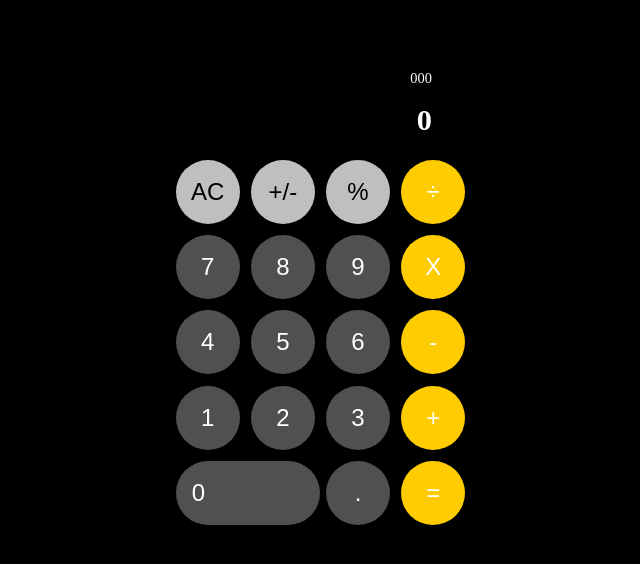
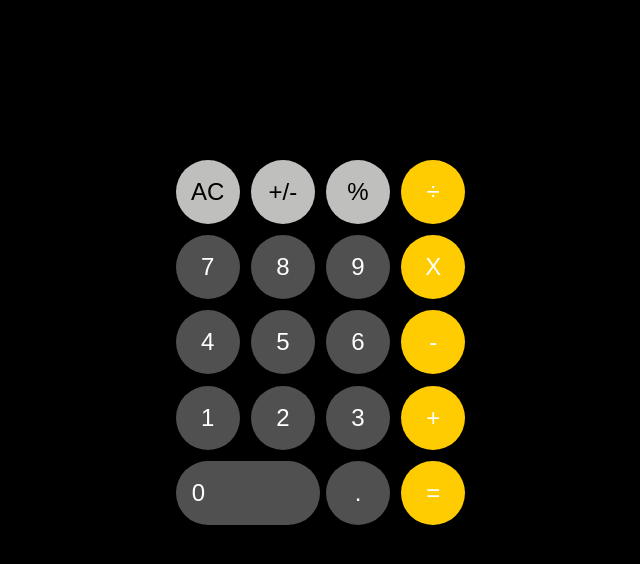
Before and after one commit to Elochukwu3/Calculator-II, a React (Create React App) app: page / in a window 1280 px wide. Shown: the top 564 px of the page, without its empty margins (314-954 px from the left). Built offline with nearby package versions, Linux system fonts and the light colour scheme.

Commit message:
reducer function

```diff
--- a/src/App.js
+++ b/src/App.js
@@ -1,14 +1,18 @@
 
+import React, {useReducer} from 'react';
 import Buttons from './components/Buttons';
 import './components/Style.css';
+import {reducer} from'./components/reducer.js'
 
 function App() {
+  const[state, dispatch]= useReducer(reducer, {});
+  const {currentNumber, previousNumber} = state;
   return (
     <div className="page-container">
       <div className='grid-container'>
       <div className='screen'>
-      <div className='previous-operand'>000</div>
-      <div className='current'>0</div>
+      <div className='previous-operand'>{previousNumber}</div>
+      <div className='current'>{currentNumber}</div>
       </div>
       <button value={"Ac"} className="white">Ac</button>
       <button value={"+/-"} className="white">+/-</button>
```
